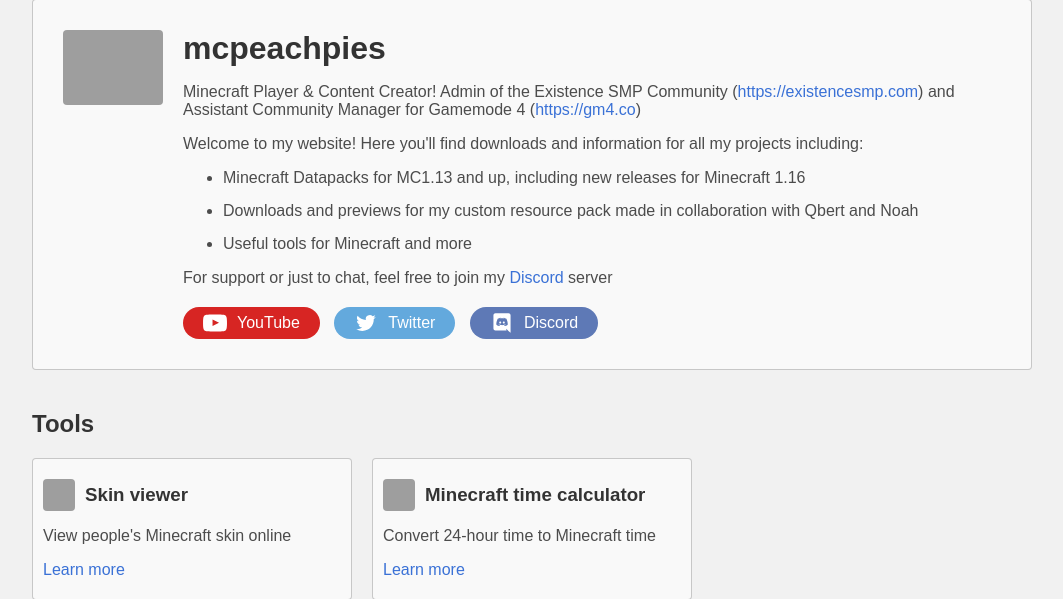
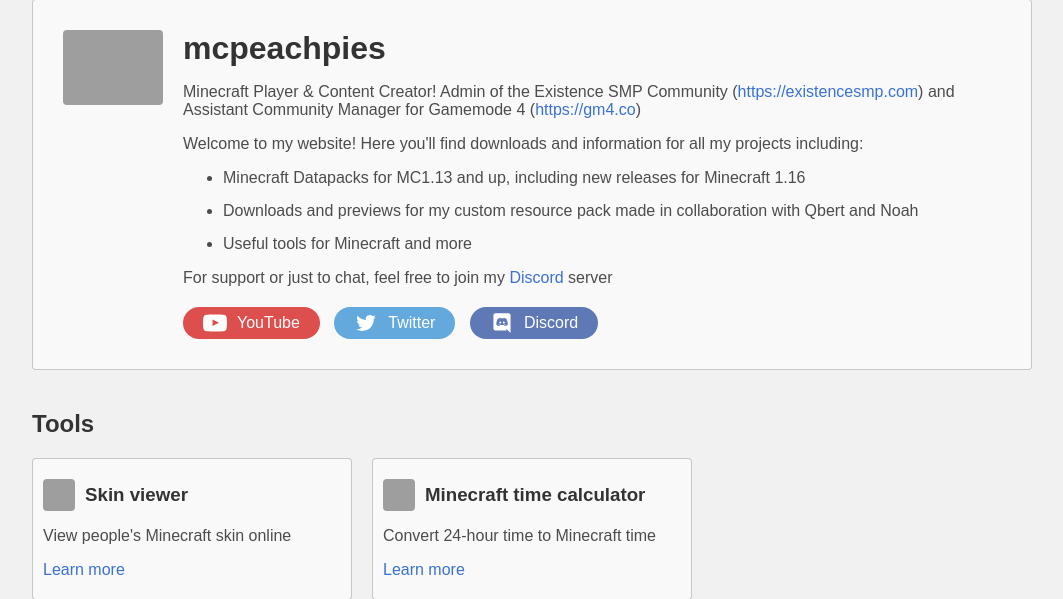
Before and after one commit to mcpeachpies/mcpeachpies-website, a PHP site: page / in a window 1280 px wide, with the pointer over the restyled element. Shown: the part 530-1129 px from the top of the page, without its empty margins (108-1171 px from the left). Run offline with PHP 8.4, Linux system fonts and the light colour scheme; data that the repository does not hold is empty; grey boxes are pictures that could not be loaded.

Commit message:
Add hover effects

```diff
--- a/style.css
+++ b/style.css
@@ -161,6 +161,9 @@ nav a.current {
 	align-items: center;
 }
 
+.badge:hover {
+	opacity: 0.8;
+}
 .badge.youtube {
 	background: #D72523;
 	color: white;
@@ -176,7 +179,6 @@ nav a.current {
 	background: #5E79B6;
 	color: white;
 }
-
 
 /* Grid layout for cards */
 .cards {
```
